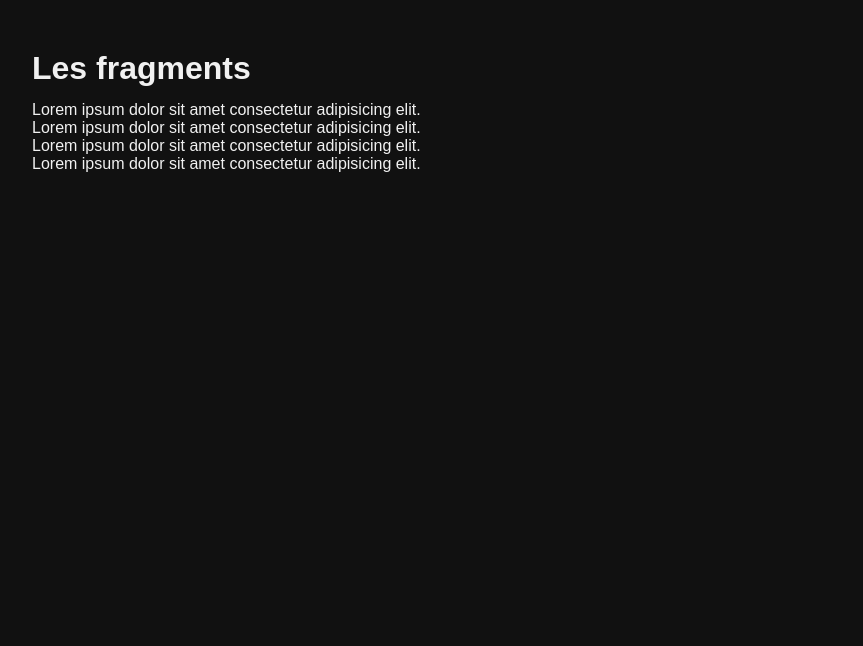
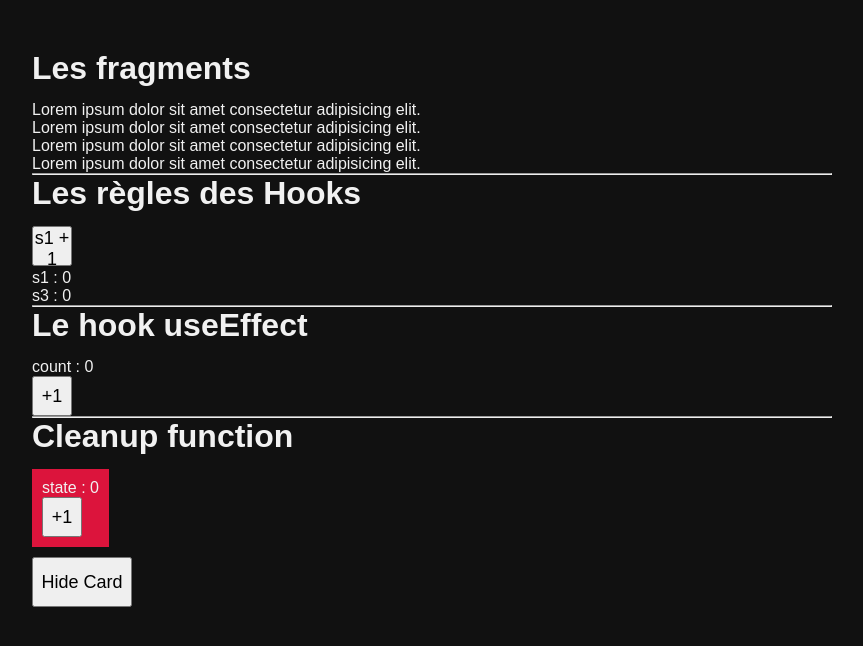
Before and after one commit to CodeurCopieur/react-js-cours, a React (Vite) app in the folder 5.React-dans-le-détail/: page / in a window 1280 px wide. Shown: the top 646 px of the page, without its empty margins (208-1071 px from the left). Built offline with nearby package versions, Linux system fonts and the light colour scheme.

Commit message:
La fonction de nettoyage

```diff
--- a/5.React-dans-le-détail/src/App.jsx
+++ b/5.React-dans-le-détail/src/App.jsx
@@ -1,10 +1,20 @@
+
 import Fragments from './lessons/1.Les-fragments/Container'
+import Hooks from './lessons/2.La-règle-des-hooks/Container'
+import UseEffect from './lessons/3.Le-hook-use-effect/Container'
+import CleanupFunction from './lessons/4.Cleanup-function/Container'
 
 function App() {
 
   return (
     <div className="main-content">
       <Fragments/>
+      <hr />
+      <Hooks/>
+      <hr />
+      <UseEffect/>
+      <hr />
+      <CleanupFunction/>
     </div>
   )
 }
```
